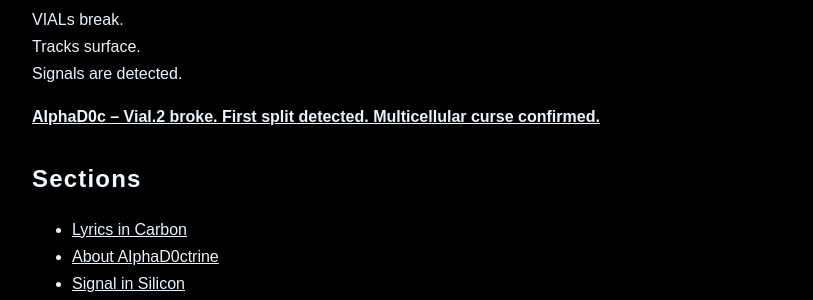
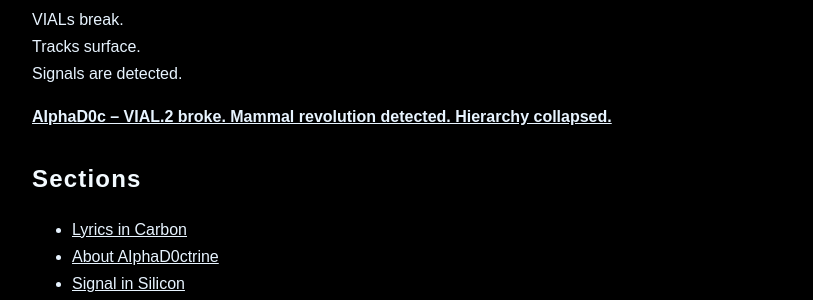
Before and after one commit to AIphaD0c/AIphaD0ctrine, a Jekyll site: the page built from index.md, in a window 1280 px wide. Shown: the part 986-1286 px from the top of the page, without its empty margins (158-971 px from the left). Built offline with Jekyll 4.4.1, drawn with Linux system fonts in a browser that asks for light colours.

Commit message:
Update index.md

```diff
--- a/index.md
+++ b/index.md
@@ -25,7 +25,7 @@ VIALs break.
 Tracks surface.
 Signals are detected.
 
-[**AIphaD0c – Vial.2 broke. First split detected. Multicellular curse confirmed.**](vial2.md)
+[**AIphaD0c – VIAL.2 broke. Mammal revolution detected. Hierarchy collapsed.**](vial2.md)
 
 ## Sections
 
```
